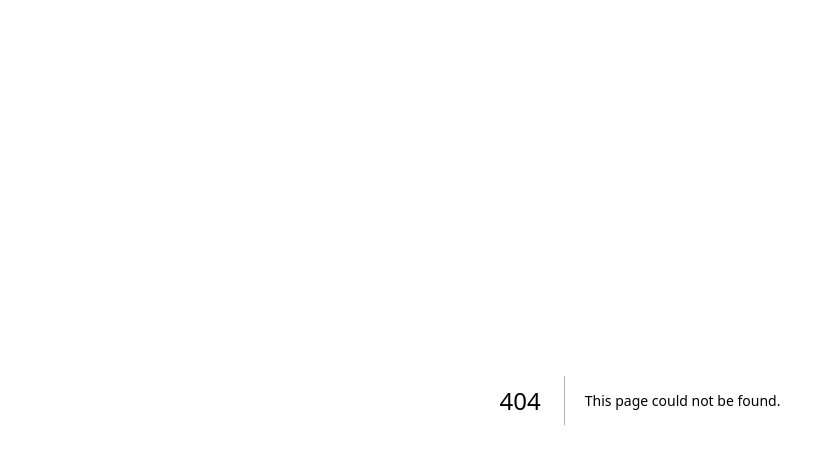
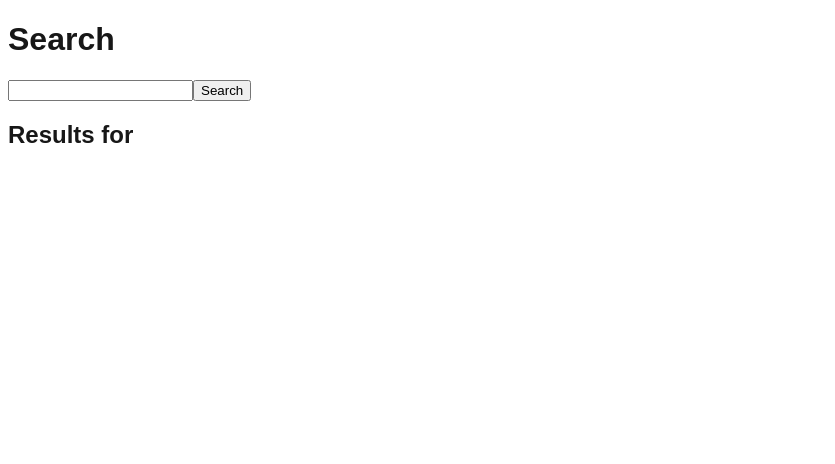
Before and after one commit to geluso/pets-to-policy-rag, a Next.js app: page /search in a window 1280 px wide. Before the commit this address had no page. Shown: the top 464 px of the page, without its empty margins (0-835 px from the left). Built offline with nearby package versions, Linux system fonts and the light colour scheme.

Commit message:
tailwind preflight. simple form

```diff
--- /dev/null
+++ b/app/search/page.tsx
@@ -0,0 +1,11 @@
+export default function Search({ searchParams }: { searchParams: { q: string  } }) {
+  return <div>
+    <h1>Search</h1>
+    <form>
+      <input type="text" name="q" />
+      <button type="submit">Search</button>
+    </form>
+
+    <h2>Results for {searchParams.q}</h2>
+  </div>
+}
--- a/tailwind.config.ts
+++ b/tailwind.config.ts
@@ -1,6 +1,9 @@
 import type { Config } from "tailwindcss";
 
 export default {
+  corePlugins: {
+    preflight: false
+  },
   content: [
     "./pages/**/*.{js,ts,jsx,tsx,mdx}",
     "./components/**/*.{js,ts,jsx,tsx,mdx}",
```
